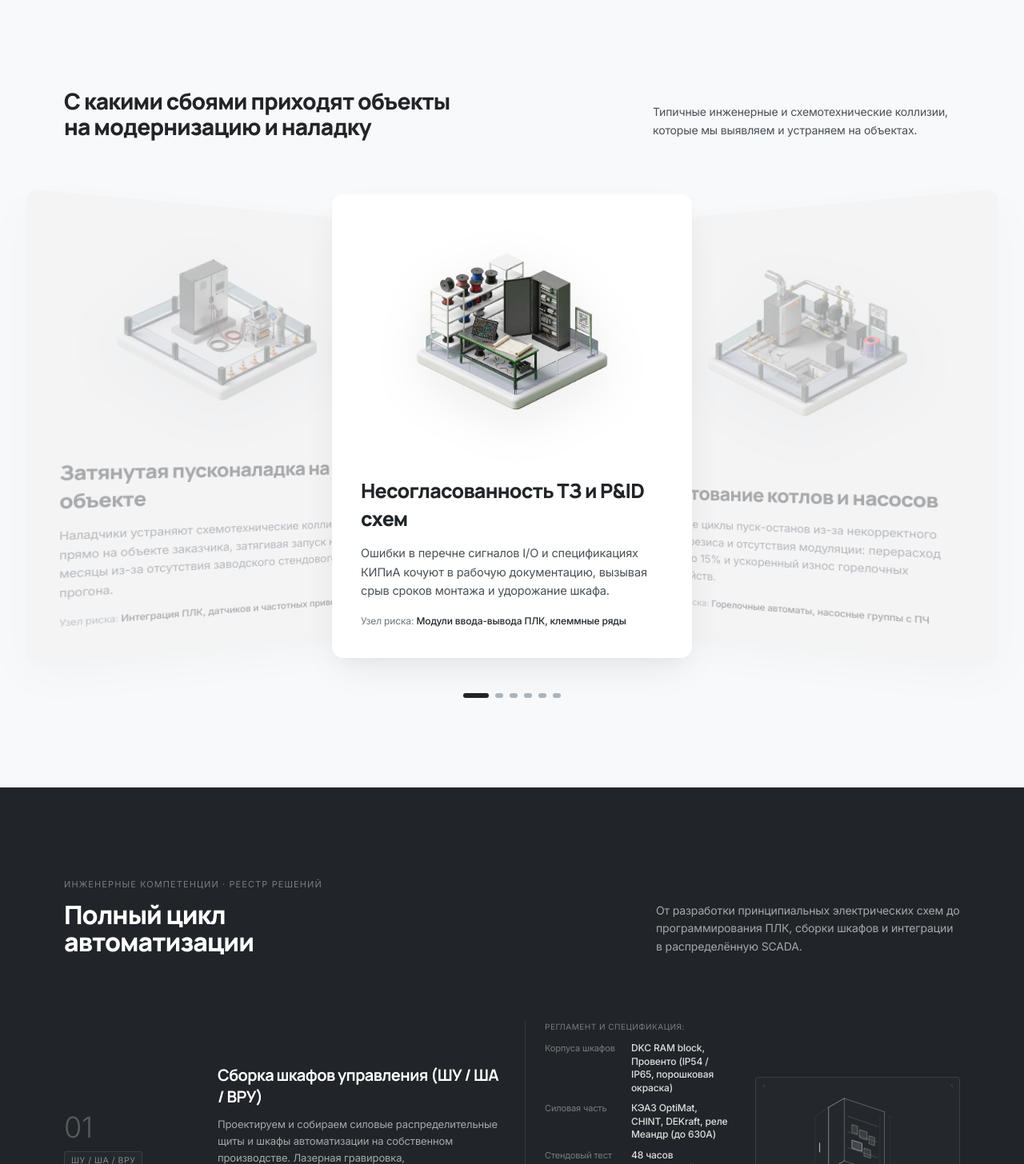
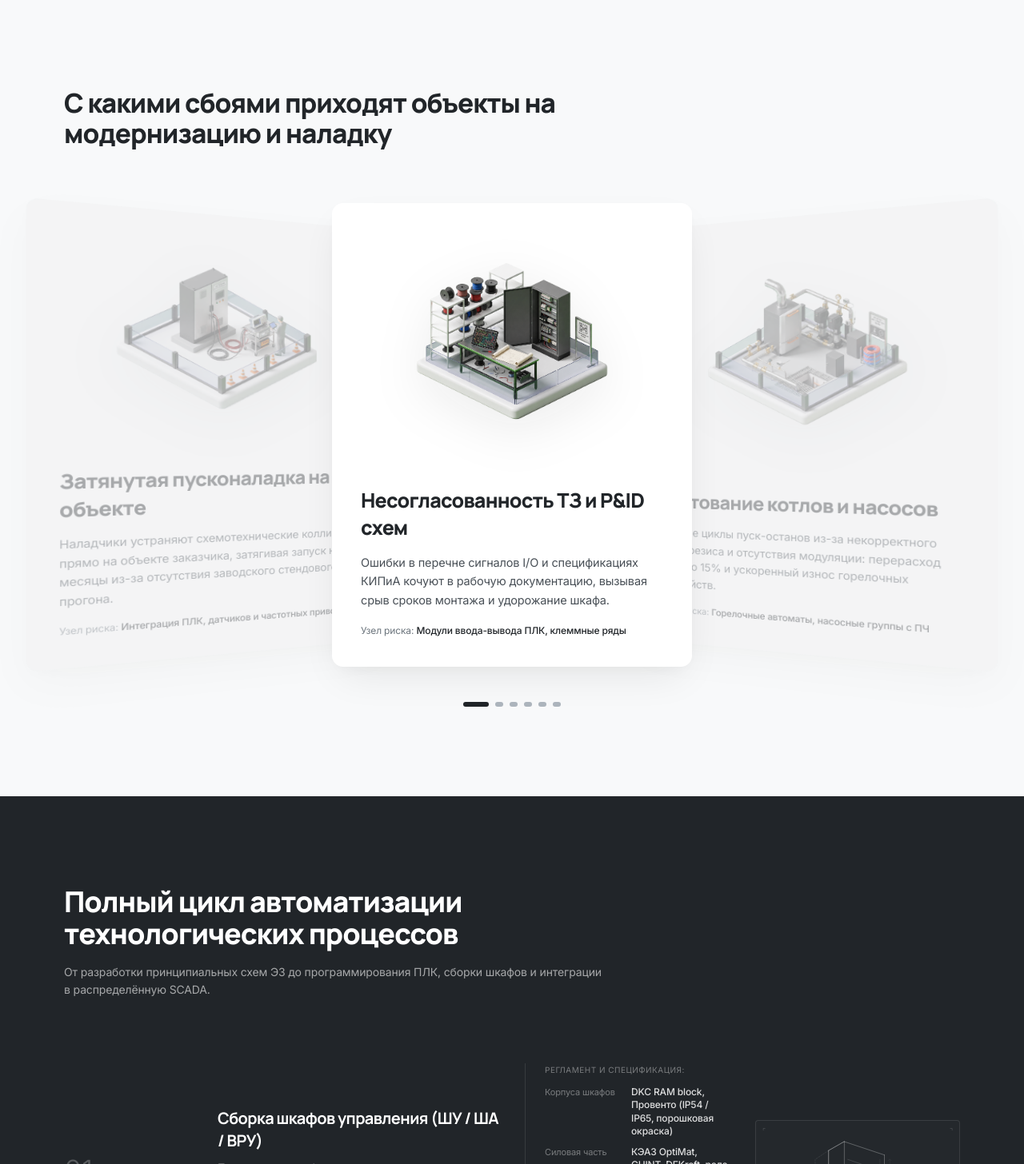
Before and after one commit to adamprogety-hub/t3_auto, a Next.js app: page / in a window 1280 px wide. Shown: the part 894-2350 px from the top of the page at 80% size. Built offline with nearby package versions, Linux system fonts and the light colour scheme.

Commit message:
style: remove artificial split headers and decorative slop tags across all sections

```diff
--- a/src/components/sections/problems.tsx
+++ b/src/components/sections/problems.tsx
@@ -126,18 +126,10 @@ export function Problems() {
     <section className="py-20 md:py-28 bg-surface overflow-hidden">
       <div className="mx-auto w-full max-w-[1440px] px-6 md:px-12 lg:px-20">
         {/* Section Header */}
-        <div className="flex flex-col md:flex-row md:items-end justify-between gap-6">
-          <div>
-            <h2 className="text-graphite text-[clamp(1.4rem,2.2vw,2.15rem)] font-extrabold leading-[1.15] tracking-tight">
-              С какими сбоями приходят объекты
-              <br />
-              на модернизацию и наладку
-            </h2>
-          </div>
-
-          <p className="text-iron text-[14px] max-w-sm">
-            Типичные инженерные и схемотехнические коллизии, которые мы выявляем и устраняем на объектах.
-          </p>
+        <div className="max-w-3xl mb-12">
+          <h2 className="text-graphite text-[clamp(1.6rem,2.6vw,2.4rem)] font-extrabold leading-[1.15] tracking-tight">
+            С какими сбоями приходят объекты на модернизацию и наладку
+          </h2>
         </div>
 
         {/* Synchronous 3D Carousel Stage */}
--- a/src/components/sections/process.tsx
+++ b/src/components/sections/process.tsx
@@ -136,17 +136,10 @@ export function Process() {
     <section id="process" className="py-20 md:py-28 bg-surface overflow-hidden">
       <div className="mx-auto w-full max-w-[1440px] px-6 md:px-12 lg:px-20">
         {/* Section Header */}
-        <div className="flex flex-col md:flex-row md:items-end justify-between gap-6">
-          <div>
-            <h2 className="text-graphite text-[clamp(1.5rem,2.4vw,2.35rem)] font-extrabold leading-[1.12] tracking-tight">
-              Технологический цикл
-              <br />
-              внедрения АСУ ТП
-            </h2>
-          </div>
-          <p className="text-iron text-[14px] max-w-md">
-            От входной экспертизы P&ID схем и прогона на испытательном стенде до выезда на объект и сдачи открытых исходных кодов.
-          </p>
+        <div className="max-w-3xl mb-12">
+          <h2 className="text-graphite text-[clamp(1.6rem,2.6vw,2.4rem)] font-extrabold leading-[1.12] tracking-tight">
+            Технологический цикл внедрения АСУ ТП
+          </h2>
         </div>
 
         {/* Synchronous 3D Carousel Stage */}
--- a/src/components/sections/projects.tsx
+++ b/src/components/sections/projects.tsx
@@ -348,21 +348,14 @@ export function Projects() {
     <section id="projects" className="py-20 md:py-28 bg-surface">
       <div className="mx-auto w-full max-w-[1440px] px-6 md:px-12 lg:px-20">
         {/* Header */}
-        <div className="flex flex-col md:flex-row md:items-end md:justify-between gap-6 pb-12">
-          <div>
-            <h2 className="text-graphite text-[clamp(1.5rem,2.4vw,2.35rem)] font-extrabold leading-[1.12] tracking-tight">
-              Реализованные конфигурации
-              <br />
-              и технологические узлы
-            </h2>
-          </div>
-          <span className="text-pewter text-[13px] max-w-sm leading-relaxed">
-            Фотографии реальных шкафов, HMI мнемосхем и смонтированных насосных станций с объектов в Москве, Твери, СПб и Смоленске.
-          </span>
+        <div className="max-w-3xl pb-10">
+          <h2 className="text-graphite text-[clamp(1.6rem,2.6vw,2.4rem)] font-extrabold leading-[1.12] tracking-tight">
+            Реализованные конфигурации и технологические узлы
+          </h2>
         </div>
 
         {/* Windows Phone Metro Live Grid */}
-        <div className="rounded-[12px] overflow-hidden shadow-[0_20px_50px_-10px_rgba(19,18,16,0.10),0_4px_12px_rgba(0,0,0,0.03)] grid grid-cols-1 sm:grid-cols-2 md:grid-cols-4 gap-[2px] bg-divider/40">
+        <div className="rounded-[14px] overflow-hidden shadow-[0_20px_50px_-10px_rgba(19,18,16,0.10),0_4px_12px_rgba(0,0,0,0.03)] grid grid-cols-1 sm:grid-cols-2 md:grid-cols-4 gap-[2px] bg-divider/40">
           {projects.map((project, i) => (
             <LiveTile
               key={project.id}
--- a/src/components/sections/services.tsx
+++ b/src/components/sections/services.tsx
@@ -115,19 +115,12 @@ export function Services() {
     <section id="services" className="py-20 md:py-28 bg-graphite text-white">
       <div className="mx-auto w-full max-w-[1440px] px-6 md:px-12 lg:px-20">
         {/* Header */}
-        <div className="pb-10 grid grid-cols-1 md:grid-cols-[1fr_380px] gap-8 items-end">
-          <div>
-            <div className="text-[11px] font-mono uppercase tracking-widest text-white/40 mb-3">
-              Инженерные компетенции · Реестр решений
-            </div>
-            <h2 className="text-white text-[clamp(1.6rem,2.5vw,2.5rem)] font-extrabold leading-[1.08] tracking-tight">
-              Полный цикл
-              <br />
-              автоматизации
-            </h2>
-          </div>
-          <p className="text-white/60 text-[14px] leading-relaxed">
-            От разработки принципиальных электрических схем до программирования ПЛК, сборки шкафов и интеграции в распределённую SCADA.
+        <div className="pb-10 max-w-3xl">
+          <h2 className="text-white text-[clamp(1.75rem,2.8vw,2.6rem)] font-extrabold leading-[1.12] tracking-tight">
+            Полный цикл автоматизации технологических процессов
+          </h2>
+          <p className="mt-4 text-white/60 text-[14px] leading-relaxed max-w-2xl">
+            От разработки принципиальных схем Э3 до программирования ПЛК, сборки шкафов и интеграции в распределённую SCADA.
           </p>
         </div>
 
```
